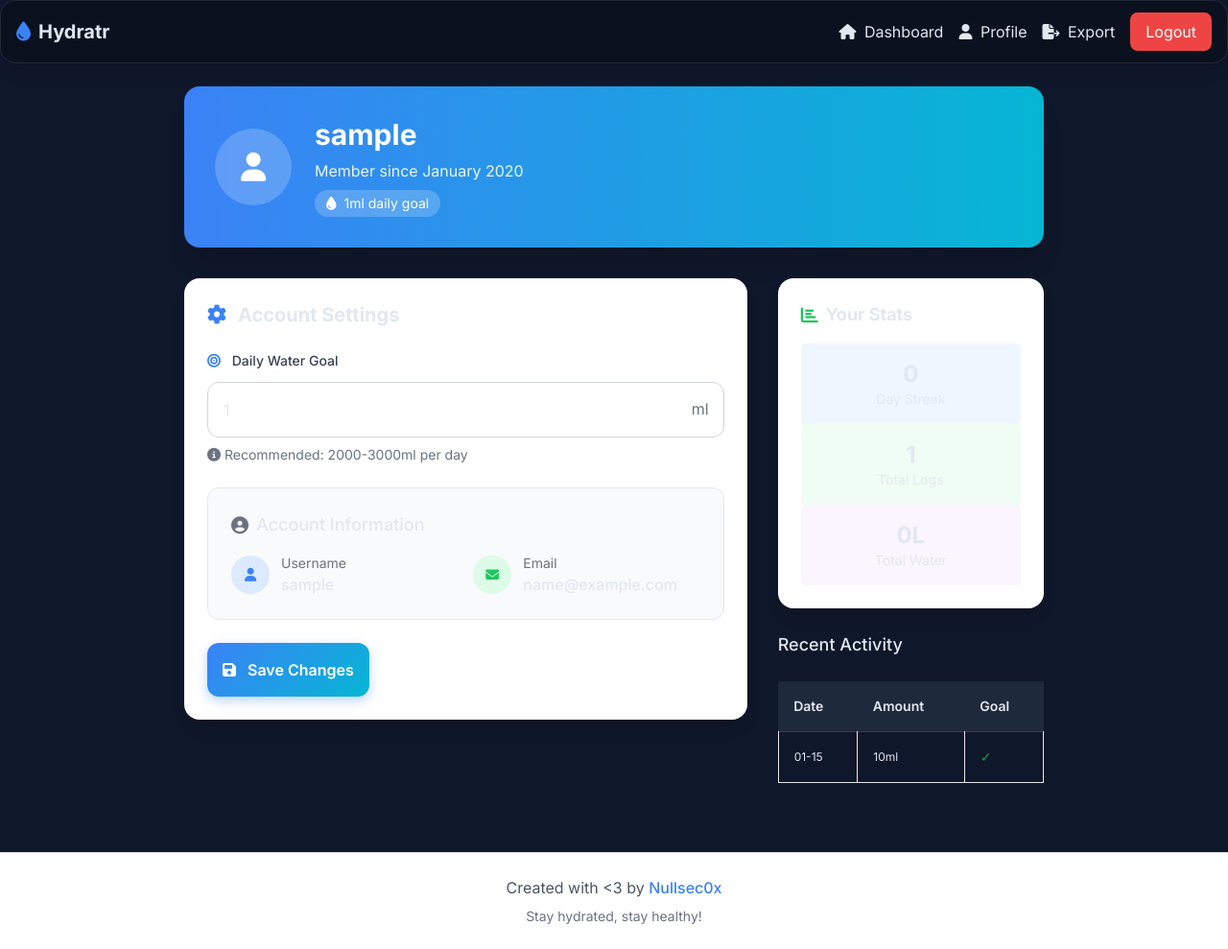
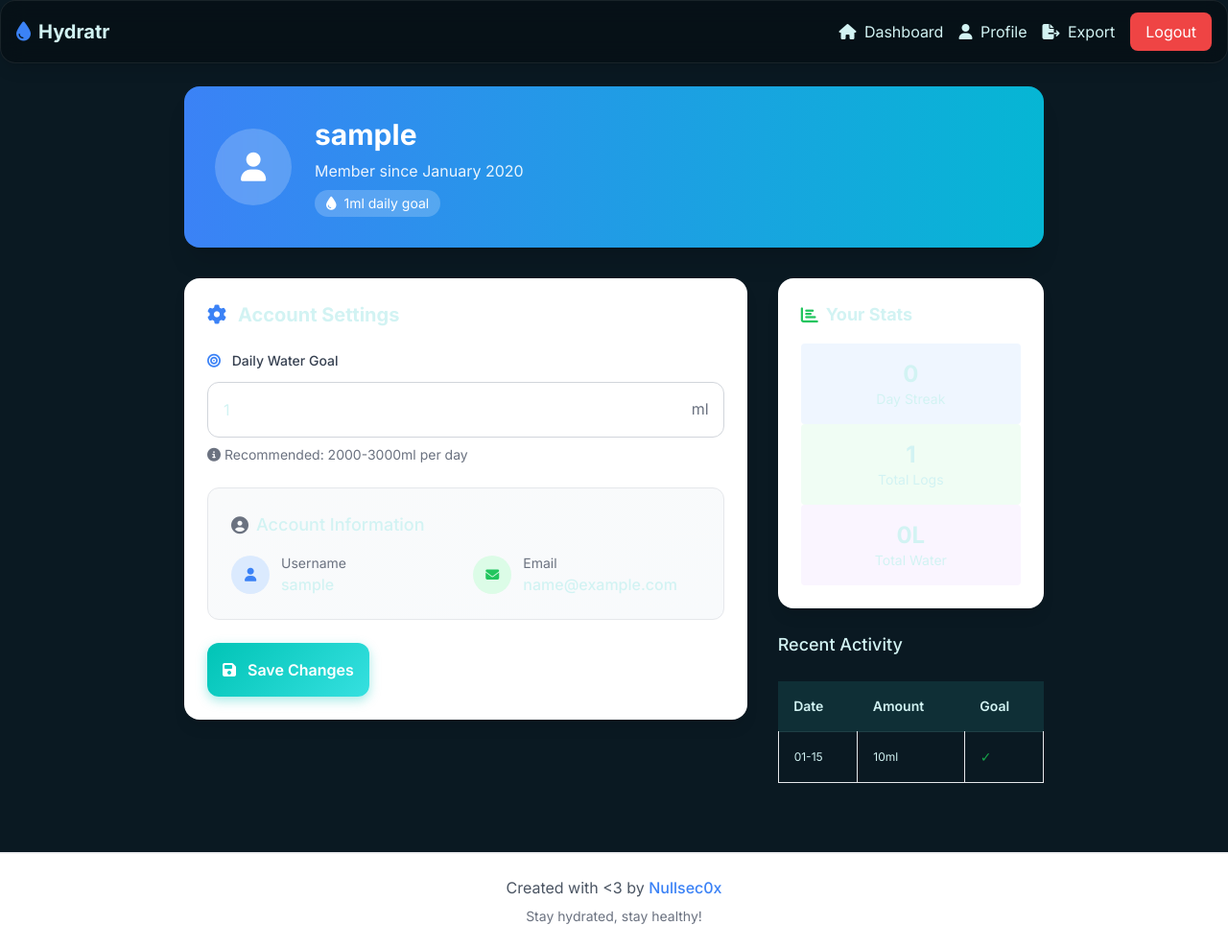
Before and after one commit to nullsec0x/hydratr, a Flask app: page /profile in a window 1280 px wide. Shown: the whole page at 96% size. Run offline with Flask 3, Linux system fonts and the light colour scheme; a user stored in the database is signed in; tables that the repository leaves empty hold one stand-in row (values such as "Sample post"); some libraries are stand-ins or nearby versions.

Commit message:
Update hydratr.css

```diff
--- a/static/css/hydratr.css
+++ b/static/css/hydratr.css
@@ -1,94 +1,83 @@
-/* ================================================ */
-/* Hydratr Custom Styles - Full ~300 Lines         */
-/* ================================================ */
-
-/* === Fonts & Base === */
 @import url('https://fonts.googleapis.com/css2?family=Inter:wght@300;400;500;600;700&display=swap');
 
 body {
     font-family: 'Inter', sans-serif;
+    background: #e6fdfc;
+    color: #0f2f36;
+    min-height: 100vh;
     transition: background 0.3s, color 0.3s;
-    background: #f0f9ff;
-    color: #1e293b;
-    min-height: 100vh;
 }
 
 .dark body {
-    background: #0f172a;
-    color: #e2e8f0;
+    background: #0a1922;
+    color: #d2f3f3;
 }
 
-/* === Links === */
 a {
     transition: color 0.3s ease;
 }
 a:hover {
-    color: #3b82f6;
+    color: #00b3a4;
 }
 
-/* === Buttons === */
 .btn-primary {
-    background: linear-gradient(135deg,#3b82f6,#06b6d4);
+    background: linear-gradient(135deg,#00c4b6,#36e0e0);
     color: #fff;
     border-radius: 0.75rem;
     padding: 0.6rem 1.2rem;
     font-weight: 600;
-    box-shadow: 0 4px 12px rgba(59,130,246,0.35);
+    box-shadow: 0 4px 12px rgba(0,196,182,0.35);
     transition: all 0.25s ease;
 }
 .btn-primary:hover {
     transform: translateY(-2px);
-    box-shadow: 0 6px 16px rgba(59,130,246,0.45);
+    box-shadow: 0 6px 16px rgba(0,196,182,0.45);
 }
 
 .btn-secondary {
-    background: #f1f5f9;
-    color: #334155;
+    background: #f3fbfb;
+    color: #134043;
     border-radius: 0.75rem;
     padding: 0.6rem 1.2rem;
     font-weight: 500;
     transition: all 0.25s ease;
 }
 .btn-secondary:hover {
-    background: #e2e8f0;
-    color: #1e293b;
+    background: #dff9f8;
+    color: #0f2f36;
 }
 
-/* === Glass Cards & Hover === */
 .glass-effect {
     background: rgba(255,255,255,0.25);
-    backdrop-filter: blur(10px);
+    backdrop-filter: blur(12px);
     border-radius: 1rem;
-    border: 1px solid rgba(255,255,255,0.18);
+    border: 1px solid rgba(255,255,255,0.15);
     transition: transform 0.3s, box-shadow 0.3s;
 }
 .glass-effect:hover {
     transform: translateY(-4px);
-    box-shadow: 0 12px 28px rgba(0,0,0,0.1);
+    box-shadow: 0 12px 28px rgba(0,0,0,0.12);
 }
 .dark .glass-effect {
-    background: rgba(0,0,0,0.25);
-    border: 1px solid rgba(255,255,255,0.1);
+    background: rgba(0,0,0,0.3);
+    border: 1px solid rgba(255,255,255,0.08);
 }
 
-/* === Water Cards === */
 .water-card {
     transition: transform 0.3s ease, box-shadow 0.3s ease;
 }
 .water-card:hover {
     transform: translateY(-5px);
-    box-shadow: 0 10px 25px rgba(0,0,0,0.1);
+    box-shadow: 0 10px 25px rgba(0,0,0,0.12);
 }
 
-/* === Progress Bar === */
 .progress-bar {
     height: 12px;
     border-radius: 999px;
-    background: linear-gradient(90deg,#3b82f6,#06b6d4);
+    background: linear-gradient(90deg,#00c4b6,#36e0e0);
     transition: width 1s ease-in-out;
 }
 
-/* === Animations === */
 .fade-in {
     animation: fadeIn 0.5s ease-in forwards;
 }
@@ -106,7 +95,7 @@
 }
 
 .wave-animation {
-    background: linear-gradient(90deg,#3b82f6,#60a5fa,#3b82f6);
+    background: linear-gradient(90deg,#00c4b6,#6ef2f2,#00c4b6);
     background-size: 200% 100%;
     animation: wave 3s infinite linear;
 }
@@ -115,7 +104,6 @@
     100% { background-position:200% 50%; }
 }
 
-/* === Tables === */
 .responsive-table {
     width: 100%;
     border-collapse: collapse;
@@ -126,48 +114,46 @@
     text-align: left;
 }
 .responsive-table th {
-    background: #e0f2fe;
+    background: #d7f7f6;
     font-weight: 600;
 }
 .responsive-table td {
-    border-top: 1px solid #bae6fd;
+    border-top: 1px solid #b0ecea;
 }
 .dark .responsive-table th {
-    background: #1e293b;
-    color: #e2e8f0;
+    background: #0f2f36;
+    color: #d2f3f3;
 }
 .dark .responsive-table td {
-    border-top: 1px solid #334155;
+    border-top: 1px solid #1f3f45;
 }
 
-/* === Scrollbars === */
 ::-webkit-scrollbar {
     width: 8px;
 }
 ::-webkit-scrollbar-track {
-    background: #f1f1f1;
+    background: #eefcfc;
 }
 ::-webkit-scrollbar-thumb {
-    background: #cbd5e1;
+    background: #a5e4e1;
     border-radius: 4px;
 }
 ::-webkit-scrollbar-thumb:hover {
-    background: #94a3b8;
+    background: #6bd9d3;
 }
 .dark ::-webkit-scrollbar-track {
-    background: #1e293b;
+    background: #0f2f36;
 }
 .dark ::-webkit-scrollbar-thumb {
-    background: #4b5563;
+    background: #2f6c72;
 }
 .dark ::-webkit-scrollbar-thumb:hover {
-    background: #6b7280;
+    background: #4ca6a6;
 }
 
-/* === Spinner === */
 .spinner {
     border: 2px solid #f3f3f3;
-    border-top: 2px solid #3b82f6;
+    border-top: 2px solid #00c4b6;
     border-radius: 50%;
     width: 20px;
     height: 20px;
@@ -179,7 +165,6 @@
     100% { transform: rotate(360deg);}
 }
 
-/* === Text Utilities === */
 .text-truncate {
     overflow: hidden;
     text-overflow: ellipsis;
@@ -190,11 +175,10 @@
     transition: box-shadow 0.2s;
 }
 .shadow-hover:hover {
-    box-shadow: 0 10px 15px -3px rgba(0,0,0,0.1),
-                0 4px 6px -2px rgba(0,0,0,0.05);
+    box-shadow: 0 10px 15px -3px rgba(0,0,0,0.12),
+                0 4px 6px -2px rgba(0,0,0,0.08);
 }
 
-/* === Card/Chart Containers === */
 .chart-container {
     position: relative;
     width: 100%;
@@ -205,8 +189,6 @@
         height: 250px;
     }
 }
-
-/* Smooth chart animation */
 canvas {
     transition: all 0.3s ease;
 }
@@ -214,7 +196,6 @@
     filter: brightness(0.9);
 }
 
-/* === Responsive Helpers === */
 @media (max-width: 768px) {
     .mobile-padding {
         padding: 1rem;
@@ -224,14 +205,12 @@
     }
 }
 
-/* === Print Styles === */
 @media print {
     .no-print { display: none !important; }
     body { background: white !important; color: black !important; }
     .card { box-shadow: none; border: 1px solid #e5e7eb; }
 }
 
-/* === Footer & Nav Shadows === */
 nav, footer {
     transition: background 0.3s, box-shadow 0.3s;
 }
@@ -242,12 +221,7 @@
     box-shadow: inset 0 1px 0 rgba(0,0,0,0.05);
 }
 
-/* === Misc Helpers === */
 .rounded-lg { border-radius: 0.75rem; }
 .rounded-full { border-radius: 9999px; }
 .mb-4 { margin-bottom: 1rem; }
 .p-4 { padding: 1rem; }
-
-/* ================================================ */
-/* END OF HYDRATR CUSTOM CSS ~300+ lines           */
-/* ================================================ */
```
